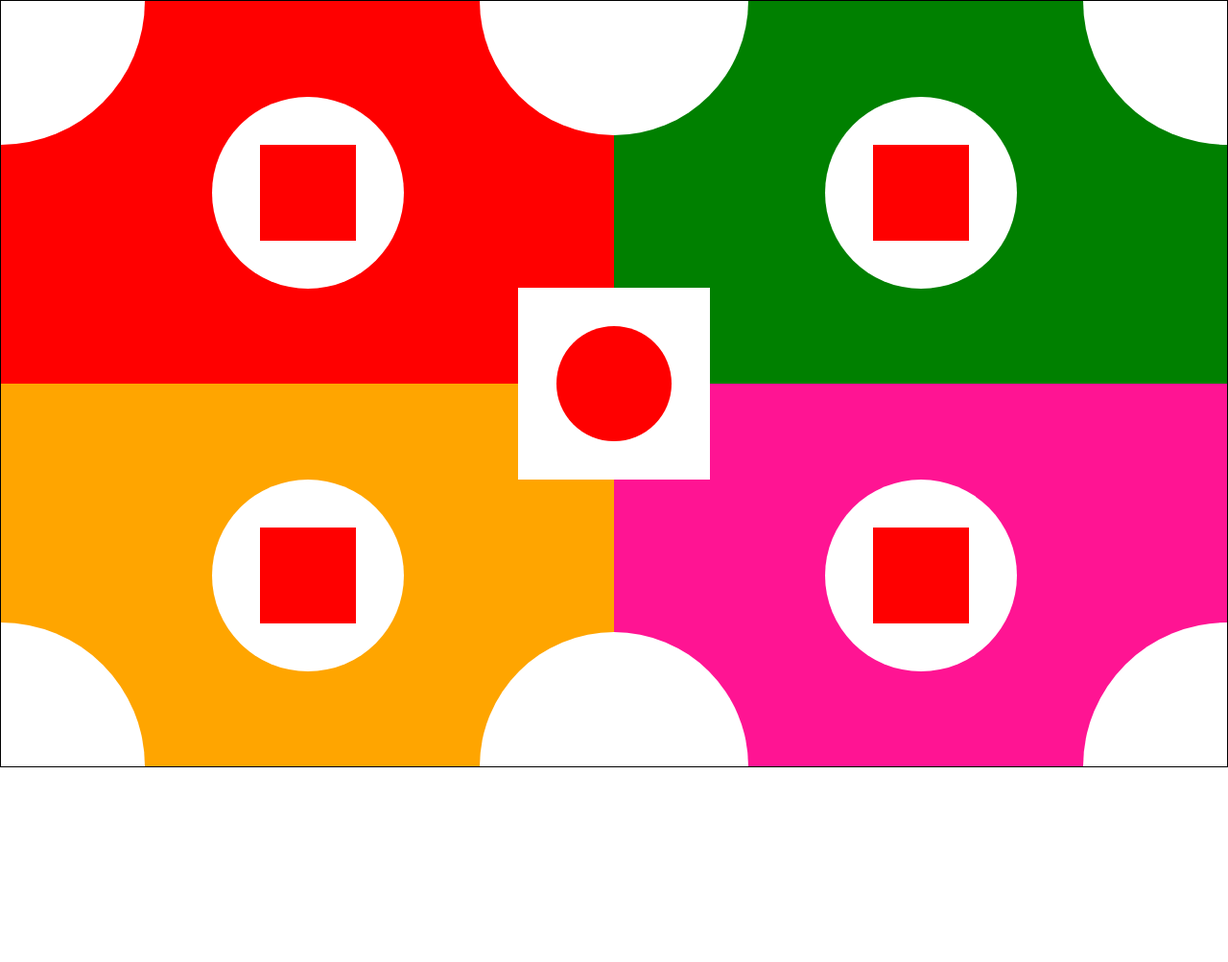
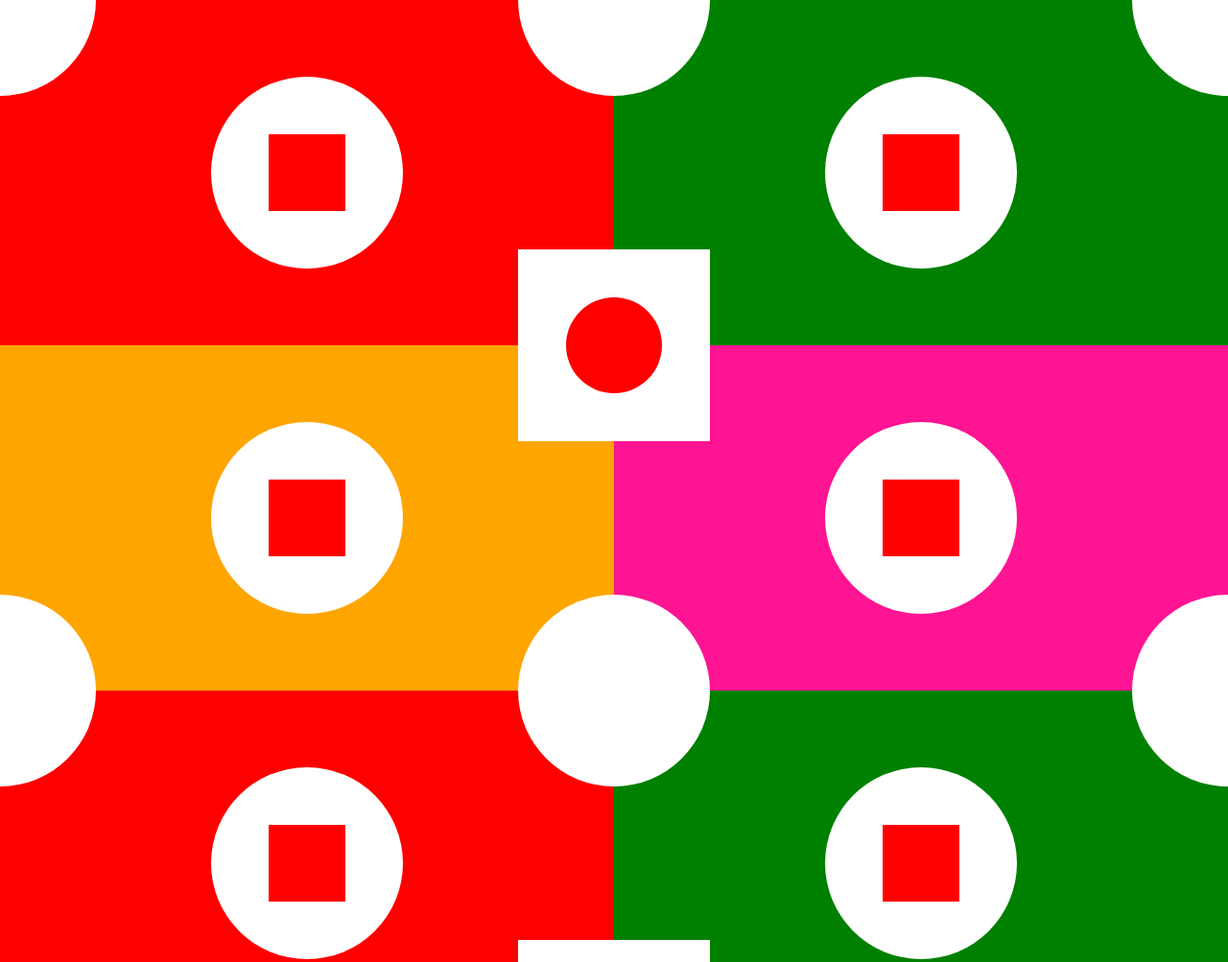
Before and after one commit to dasunthamsh/MyPortfolio, a plain HTML site: page assest/assignment/css/case_1/case_1.html in a window 1280 px wide. Shown: the top 1003 px of the page at 96% size. Before the commit the page ends 800 px from the top, so only its background shows below. Drawn offline with nearby package versions, Linux system fonts and the light colour scheme.

Commit message:
case_1 assignment complate

```diff
--- a/assest/assignment/css/case_1/case_1.html
+++ b/assest/assignment/css/case_1/case_1.html
@@ -2,215 +2,222 @@
 <html lang="en">
 <head>
   <meta charset="UTF-8">
-  <title>Title</title>
-  <link rel="stylesheet" href=" sty.css">
   <style>
-    body{
-      border: 1px solid black;
+    section {
+      width: 100%;
+      height: 720px;
       position: relative;
-      width: 100vw;
-      height: 100vh;
     }
 
-    body>div:first-child{
-      background-color: red;
+    .rec {
       width: 50%;
       height: 50%;
-      position: relative;
-
     }
 
-    body>div:nth-child(2){
-      background-color: orange;
-      width: 50%;
-      height: 50%;
-      position: relative;
-
+    section > div:nth-child(1) {
+      background-color: red;
+      position: absolute;
     }
 
-
-    body>div:nth-child(3){
+    section > div:nth-child(2) {
       background-color: green;
-      height: 50%;
-      width: 50%;
       position: absolute;
-      top: 0;
       right: 0;
     }
 
-    body>div:nth-child(4){
+    section > div:nth-child(3) {
+      background-color: orange;
+      position: absolute;
+      bottom: 0;
+    }
+
+    section > div:nth-child(4) {
       background-color: deeppink;
-      height: 50%;
-      width: 50%;
       position: absolute;
       bottom: 0;
       right: 0;
     }
 
-    body>div>div{
-      background-color: white;
+    section > div:nth-child(5) {
       width: 200px;
       height: 200px;
+      background-color: white;
       position: absolute;
-      border-radius: 1010px;
-      top: 0;
       bottom: 0;
       right: 0;
-      left: 0;
-      margin: auto;
-
-    }
-
-    body>div>div>div{
-      background-color: red;
-      width: 50%;
-      height: 50%;
-      position: absolute;
       top: 0;
-      bottom: 0;
-      right: 0;
       left: 0;
       margin: auto;
     }
 
-    body>section{
+    section > div:nth-child(5) > div {
+      width: 100px;
+      height: 100px;
+      border-radius: 100%;
+      background-color: red;
+      position: absolute;
+      bottom: 0;
+      right: 0;
+      top: 0;
+      left: 0;
+      margin: auto;
+    }
+
+    .mid_circle {
+      width: 200px;
+      height: 200px;
+      border-radius: 100%;
       background-color: white;
       position: absolute;
+      bottom: 0;
+      right: 0;
       top: 0;
-      right: 0;
-      bottom: 0;
       left: 0;
       margin: auto;
-      height: 200px;
-      width: 200px;
     }
 
-    body>section>div{
+    .mid_rec {
+      width: 80px;
+      height: 80px;
       background-color: red;
-      border-radius: 100%;
-      width: 60%;
-      height: 60%;
-      top: 0;
+      position: absolute;
       bottom: 0;
       right: 0;
+      top: 0;
       left: 0;
       margin: auto;
+    }
+
+    .white_quarter_half_circles {
+      width: 100px;
+      height: 100px;
+      background-color: white;
+      display: inline-block;
       position: absolute;
     }
 
-    #one{
-      background-color: white;
-      position: absolute;
-      border-bottom-left-radius: 200px;
-      width: 150px;
-      height: 150px;
-      top: 0;
-      right: 0;
-
+    div:nth-child(6) {
+      border-bottom-right-radius: 100%;
     }
 
-    #tow{
-      background-color: white;
-      position: absolute;
-      border-bottom-right-radius: 200px;
-      width: 150px;
-      height: 150px;
+    div:nth-child(7) {
+      right: 0;
       top: 0;
-      left: 0;
+      border-bottom-left-radius: 100%;
     }
 
-    #three{
-      background-color: white;
-      position: absolute;
-      border-top-right-radius: 200px;
-      width: 150px;
-      height: 150px;
-      bottom: 0;
-      left: 0;
+    div:nth-child(10) {
+      bottom: 0px;
+      left: 0px;
+      border-top-right-radius: 100%;
     }
 
-    #fore{
-      background-color: white;
-      position: absolute;
-      border-top-left-radius: 200px;
-      width: 150px;
-      height: 150px;
+    div:nth-child(11) {
       bottom: 0;
       right: 0;
+      border-top-left-radius: 100%;
     }
 
+    .white_half_circles {
+      width: 200px;
+      height: 100px;
+      background: white;
+      position: absolute;
+      display: inline-block;
+    }
 
-
-    #five{
-      background-color: white;
-      position: absolute;
-      border-top-right-radius: 200px;
-      border-top-left-radius: 200px;
-      width: 280px;
-      height: 140px;
-      top: 0;
+    div:nth-child(8) {
       left: 0;
       right: 0;
       margin: auto;
-      transform: rotate(180deg);
+      border-bottom-right-radius: 100px;
+      border-bottom-left-radius: 100px;
     }
 
-
-    #six{
-      background-color: white;
-      position: absolute;
-      border-top-right-radius: 200px;
-      border-top-left-radius: 200px;
-      width: 280px;
-      height: 140px;
+    div:nth-child(9) {
       bottom: 0;
       left: 0;
       right: 0;
       margin: auto;
+      border-top-right-radius: 100px;
+      border-top-left-radius: 100px;
     }
 
-
-
-
   </style>
+  <link href="normalize.css" rel="stylesheet">
 </head>
 <body>
 
-
-<div>
-  <div>
-    <div></div>
+<section>
+  <div class="rec">
+    <div class="mid_circle">
+      <div class="mid_rec"></div>
+    </div>
+  </div>
+  <div class="rec">
+    <div class="mid_circle">
+      <div class="mid_rec"></div>
+    </div>
+  </div>
+  <div class="rec">
+    <div class="mid_circle">
+      <div class="mid_rec"></div>
+    </div>
+  </div>
+  <div class="rec">
+    <div class="mid_circle">
+      <div class="mid_rec"></div>
     </div>
   </div>
 
   <div>
-  <div>
     <div></div>
+  </div>
+
+  <div class="white_quarter_half_circles"></div>
+  <div class="white_quarter_half_circles"></div>
+  <div class="white_half_circles"></div>
+  <div class="white_half_circles"></div>
+  <div class="white_quarter_half_circles"></div>
+  <div class="white_quarter_half_circles"></div>
+
+</section>
+
+
+
+<section>
+  <div class="rec">
+    <div class="mid_circle">
+      <div class="mid_rec"></div>
+    </div>
+  </div>
+  <div class="rec">
+    <div class="mid_circle">
+      <div class="mid_rec"></div>
+    </div>
+  </div>
+  <div class="rec">
+    <div class="mid_circle">
+      <div class="mid_rec"></div>
+    </div>
+  </div>
+  <div class="rec">
+    <div class="mid_circle">
+      <div class="mid_rec"></div>
     </div>
   </div>
 
   <div>
-  <div>
     <div></div>
   </div>
-</div>
 
-<div>
-  <div>
-    <div></div>
-  </div>
-</div>
+  <div class="white_quarter_half_circles"></div>
+  <div class="white_quarter_half_circles"></div>
+  <div class="white_half_circles"></div>
+  <div class="white_half_circles"></div>
+  <div class="white_quarter_half_circles"></div>
+  <div class="white_quarter_half_circles"></div>
 
-<div id="one"></div>
-<div id="tow"></div>
-<div id="three"></div>
-<div id="fore"></div>
-<div id="five"></div>
-<div id="six"></div>
-
-
-<section>
-  <div></div>
 </section>
 
 </body>
```
Lines whose indentation alone changed are shown as unchanged.
